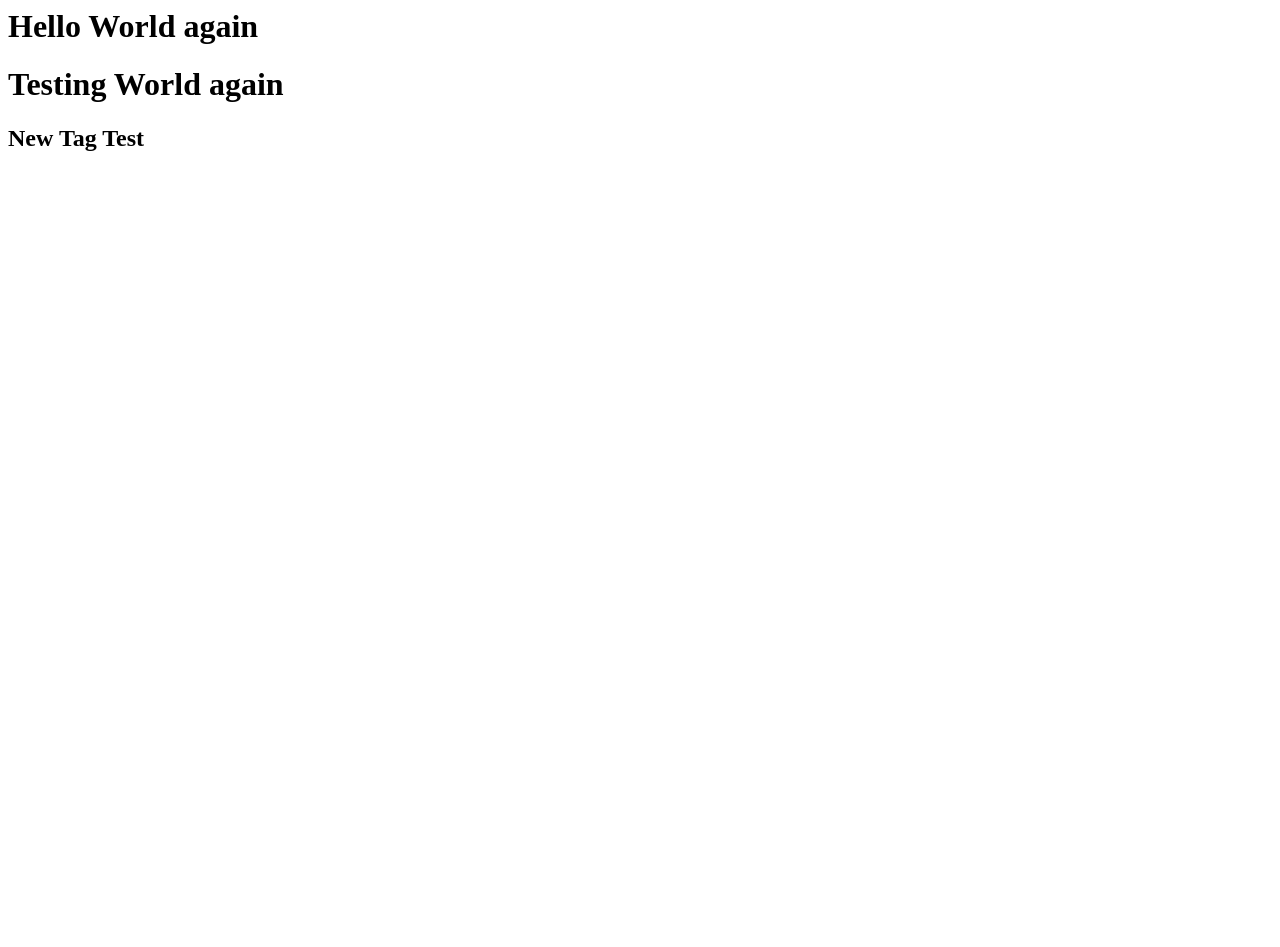
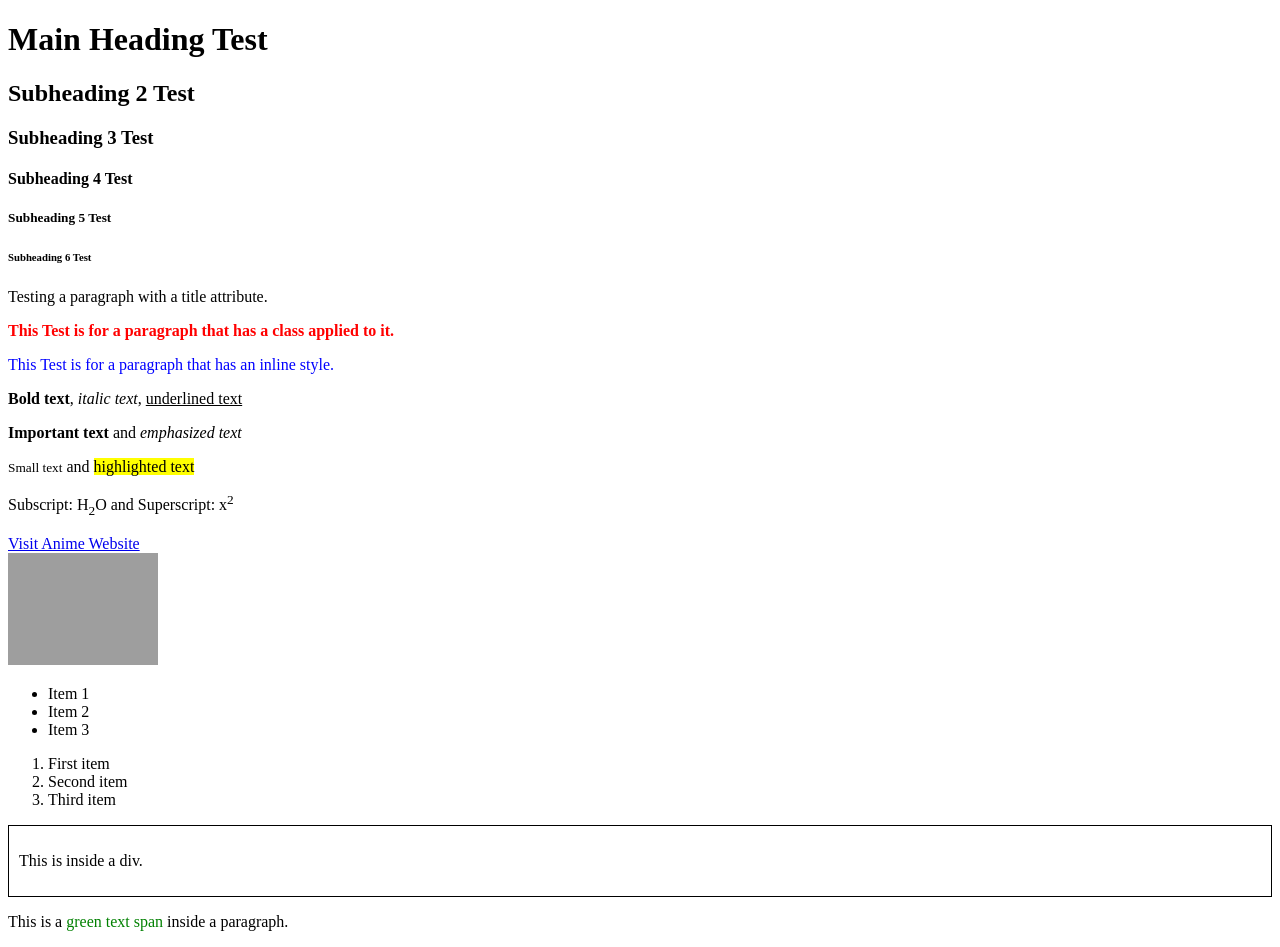
Before and after one commit to SimzFaluyi/MyFirstWebApp, a plain HTML site: page index.html in a window 1280 px wide. Before the commit the page ends 800 px from the top, so only its background shows below. Drawn offline with Linux system fonts and the light colour scheme; grey boxes are pictures that could not be loaded.

Commit message:
Add files via upload

```diff
--- a/index.html
+++ b/index.html
@@ -1,11 +1,71 @@
+<!DOCTYPE html>
 <html>
 <head>
-<title>Hello World</title>
+    <title>Hello World </title>
+    <style>
+        .highlight { color: red; font-weight: bold; }
+    </style>
 </head>
+<body>
 
-<body>
-<h1>Hello World again</h1>
-<h1>Testing World again</h1>
-<h2> New Tag Test</h2>
+    <!-- Heading -->
+    <h1>Main Heading Test</h1>
+
+    <h2>Subheading 2 Test</h2>
+
+    <h3>Subheading 3 Test</h3>
+
+    <h4>Subheading 4 Test</h4>
+
+    <h5>Subheading 5 Test</h5>
+
+    <h6>Subheading 6 Test</h6>
+
+    <!-- Paragraph & attribute -->
+    <p title="This is a tooltip">Testing a paragraph with a title attribute.</p>
+
+    <p class="highlight">This Test is for a paragraph that has a class applied to it.</p>
+
+    <p style="color:blue;">This Test is for a paragraph that has an inline style.</p>
+
+    <!-- Text Formatting Element -->
+    <p><b>Bold text</b>, <i>italic text</i>, <u>underlined text</u></p>
+
+    <p><strong>Important text</strong> and <em>emphasized text</em></p>
+
+    <p><small>Small text</small> and <mark>highlighted text</mark></p>
+
+    <p>Subscript: H<sub>2</sub>O and Superscript: x<sup>2</sup></p>
+
+    <!-- Link & Image -->
+    <a href="https://www.sportskeeda.com/anime/10-anime-broke-internet-2023" target="_blank" title="Top 10 Anime in 2025 (Actually 2023 lol)">Visit Anime Website</a>
+    <br>
+    <img src="https://staticg.sportskeeda.com/editor/2023/08/3626c-16921875120044-1920.jpg" alt="Anime Img" width="150">
+
+    <!-- List -->
+    <ul>
+        <li>Item 1</li>
+
+        <li>Item 2</li>
+
+        <li>Item 3</li>
+    </ul>
+
+    <ol>
+        <li>First item</li>
+
+        <li>Second item</li>
+
+        <li>Third item</li>
+    </ol>
+
+    <!-- Div and Span -->
+    <div style="border: 1px solid black; padding: 10px;">
+
+        <p>This is inside a div.</p>
+    </div>
+
+    <p>This is a <span style="color: green;">green text span</span> inside a paragraph.</p>
+
 </body>
 </html>
```
